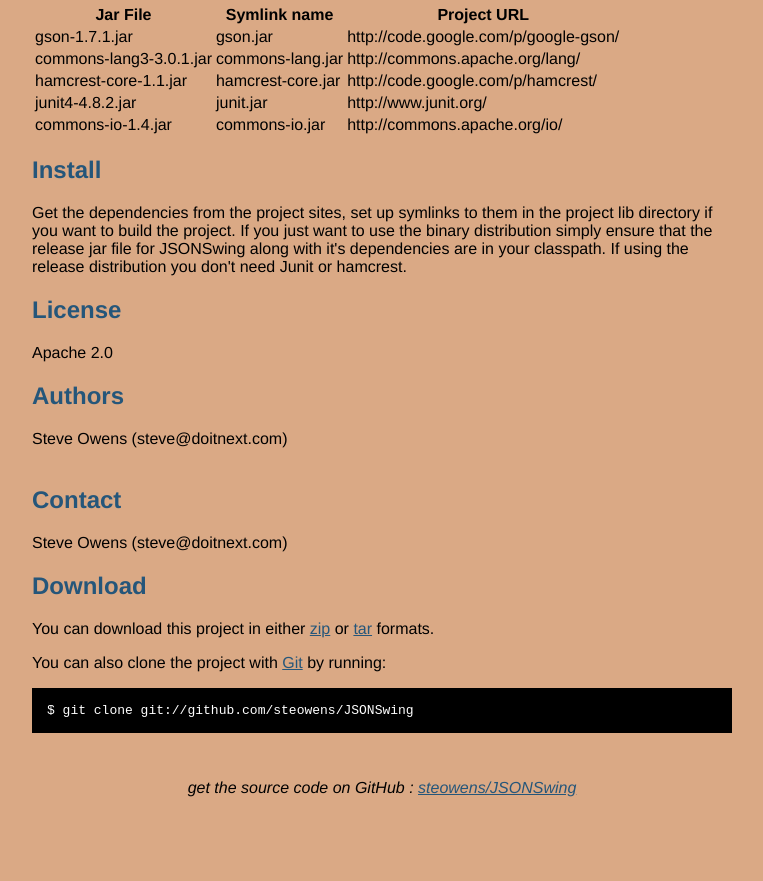
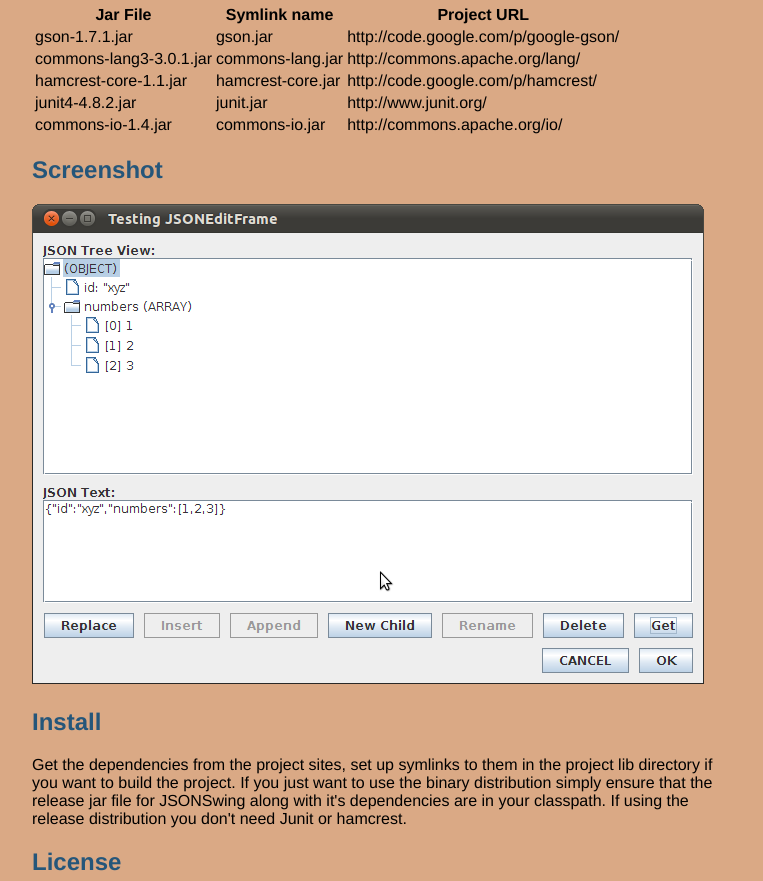
Before and after one commit to dr3amr2/JSONSwing, a plain HTML site: page index.html in a window 1280 px wide. Shown: the part 364-1245 px from the top of the page, without its empty margins (258-1021 px from the left). Before the commit the page ends 1169 px from the top, so only its background shows below. Drawn offline with Linux system fonts and the light colour scheme.

Commit message:
Added screenshot to the main web page.

```diff
--- a/index.html
+++ b/index.html
@@ -62,6 +62,9 @@ link names in column 2 of the table:</p>
 <tr><td>commons-io-1.4.jar</td><td>commons-io.jar</td><td>http://commons.apache.org/io/</td></tr>
 </table>
 
+<h2>Screenshot</h2>
+<img src="Screenshot-Testing JSONEditFrame.png"/>
+
 <h2>Install</h2>
 <p>Get the dependencies from the project sites, set up symlinks to them in the project lib directory if you want to build the project.
 
```
